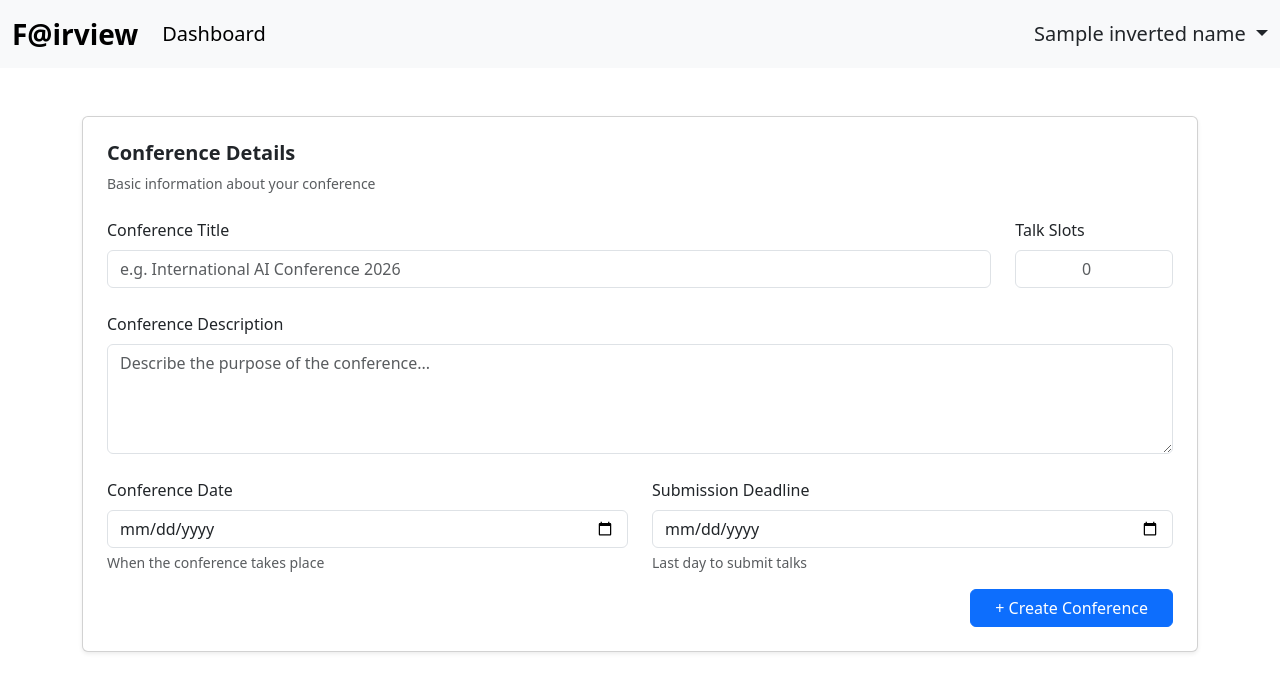
After one commit to s00va/FairView, a Flask app: template templates/display_pages/create_conference.html in a window 1280 px wide. The commit adds this page. Shown: the top 699 px of the page. Run offline with Flask 3, Linux system fonts and the light colour scheme; the template is opened without the code that fills it: most values are stand-ins (such as "Sample title", 1, 10 or a date in 2020).

Commit message:
Added create conference. Improved Navbar. Improved dashboard.

```diff
--- a/main.py
+++ b/main.py
@@ -3,11 +3,13 @@ from datetime import timedelta
 from blueprints.database import db, Base
 from blueprints.account import accountBP
 from blueprints.dashboard import dashboardBP
+from blueprints.conferences import conferenceBP
 
 
 app = Flask(__name__)
 app.register_blueprint(accountBP, url_prefix="")
 app.register_blueprint(dashboardBP, url_prefix="")
+app.register_blueprint(conferenceBP, url_prefix="")
 app.config |= {
     "SQLALCHEMY_ENGINES": {
         "default": "sqlite:///default.sqlite",
--- /dev/null
+++ b/templates/display_pages/create_conference.html
@@ -0,0 +1,65 @@
+{% extends 'subpages/base.html' %}
+
+{% block title %} Dashboard {% endblock %}
+
+{% block header %} {% endblock %}
+
+{% block body %}
+
+{% include 'subpages/navbar_conference_manager.html' %}
+
+<div class="container py-5">
+    <div class="card shadow-sm">
+        <div class="card-body p-4">
+
+            <h5 class="card-title fw-semibold">Conference Details</h5>
+            <p class="text-muted small mb-4">Basic information about your conference</p>
+
+            <div id="feedback_container" class="mt-2"></div>
+            <form class="row g-4" method="POST" action="/create-conference" hx-post="/create-conference"
+                hx-target="#feedback_container">
+
+                <div class="col-md-10">
+                    <label for="title_input" class="form-label">Conference Title</label>
+                    <input type="text" class="form-control" id="title_input" name="title_input"
+                        placeholder="e.g. International AI Conference 2026">
+                </div>
+
+                <div class="col-md-2">
+                    <label for="slots_input" class="form-label">Talk Slots</label>
+                    <input type="number" class="form-control text-center" id="slots_input" name="slots_input" min="1"
+                        step="1" placeholder="0">
+                </div>
+
+                <div class="col-12">
+                    <label for="description_input" class="form-label">Conference Description</label>
+                    <textarea class="form-control" id="description_input" name="description_input" rows="4"
+                        placeholder="Describe the purpose of the conference..."></textarea>
+                </div>
+
+                <div class="col-md-6">
+                    <label for="conferenceDate_input" class="form-label">Conference Date</label>
+                    <input type="date" class="form-control" id="conferenceDate_input" name="conferenceDate_input">
+                    <div class="form-text">When the conference takes place</div>
+                </div>
+
+                <div class="col-md-6">
+                    <label for="submissionDeadline_input" class="form-label">Submission Deadline</label>
+                    <input type="date" class="form-control" id="submissionDeadline_input"
+                        name="submissionDeadline_input">
+                    <div class="form-text">Last day to submit talks</div>
+                </div>
+
+                <div class="col-12 text-end mt-3">
+                    <button type="submit" class="btn btn-primary px-4">
+                        + Create Conference
+                    </button>
+                </div>
+
+            </form>
+
+        </div>
+    </div>
+</div>
+
+{% endblock %}
--- a/templates/subpages/dashboard_cards.html
+++ b/templates/subpages/dashboard_cards.html
@@ -1,7 +1,7 @@
 <div class="row g-4 mb-4 justify-content-center align-items-stretch">
 
     {% for card in dashboardCards %}
-    <div class="col-md-3 d-flex">
+    <div class="col-md-4 d-flex">
         <div class="card shadow-sm w-100 h-100">
             <a href="{{card.link}}" class="stretched-link"></a>
             <div class="card-body d-flex align-items-center gap-3 p-4">
--- a/templates/subpages/navbar_conference_manager.html
+++ b/templates/subpages/navbar_conference_manager.html
@@ -1,29 +1,6 @@
-<nav class="navbar navbar-expand-lg bg-body-tertiary fs-5">
-    <div class="container-fluid">
-        <a class="navbar-brand fs-3 fw-bold" href="/dashboard">F@irview</a>
-        <button class="navbar-toggler" type="button" data-bs-toggle="collapse" data-bs-target="#navbarScroll"
-            aria-controls="navbarScroll" aria-expanded="false" aria-label="Toggle navigation">
-            <span class="navbar-toggler-icon"></span>
-        </button>
-        <div class="collapse navbar-collapse" id="navbarScroll">
-            <ul class="navbar-nav me-auto my-2 my-lg-0 navbar-nav-scroll" style="--bs-scroll-height: 100px;">
-                <li class="nav-item">
-                    <a class="nav-link active {% if request.path == '/dashboard' %} fw-bold {% endif %}"
-                        aria-current="page" href="dashboard">Dashboard</a>
-                </li>
-                <li class="nav-item">
-                    <a class="nav-link active {% if request.path == '/conferences' %} fw-bold {% endif %}"
-                        aria-current="page" href="conferences">Conferences</a>
-                </li>
-            </ul>
-            <div class="nav-item dropdown">
-                <button class="nav-link dropdown-toggle" role="button" data-bs-toggle="dropdown" aria-expanded="false">
-                    Ezra, J
-                </button>
-                <form method="POST" action="/log-out" class="dropdown-menu dropdown-menu-end">
-                    <button type="submit" class="dropdown-item"> Log Out </button>
-                </form>
-            </div>
-        </div>
-    </div>
-</nav>
+{% extends 'subpages/navbar_generic.html' %}
+{% block navItems %}
+<li class="nav-item">
+    <a class="nav-link active {% if request.path == '/dashboard' %} fw-bold {% endif %}" aria-current="page"
+        href="dashboard">Dashboard</a>
+</li>{% endblock %}
--- /dev/null
+++ b/templates/subpages/navbar_generic.html
@@ -0,0 +1,22 @@
+<nav class="navbar navbar-expand-lg bg-body-tertiary fs-5">
+    <div class="container-fluid">
+        <a class="navbar-brand fs-3 fw-bold" href="/dashboard">F@irview</a>
+        <button class="navbar-toggler" type="button" data-bs-toggle="collapse" data-bs-target="#navbarScroll"
+            aria-controls="navbarScroll" aria-expanded="false" aria-label="Toggle navigation">
+            <span class="navbar-toggler-icon"></span>
+        </button>
+        <div class="collapse navbar-collapse" id="navbarScroll">
+            <ul class="navbar-nav me-auto my-2 my-lg-0 navbar-nav-scroll" style="--bs-scroll-height: 100px;">
+                {% block navItems %}{% endblock %}
+            </ul>
+            <div class="nav-item dropdown">
+                <button class="nav-link dropdown-toggle" role="button" data-bs-toggle="dropdown" aria-expanded="false">
+                    {{invertedName}}
+                </button>
+                <form method="POST" action="/log-out" class="dropdown-menu dropdown-menu-end">
+                    <button type="submit" class="dropdown-item"> Log Out </button>
+                </form>
+            </div>
+        </div>
+    </div>
+</nav>
```
Also changed, not shown: blueprints/account.py (+27 -7 lines), blueprints/conferences.py (+97 -1 lines), blueprints/dashboard.py (+17 -5 lines), templates/subpages/navbar_reviewer.html (+9 -27 lines), templates/subpages/navbar_speaker.html (+7 -25 lines), templates/subpages/table_conferences.html (+13 -7 lines), templates/display_pages/create_edit_conference.html (deleted).
